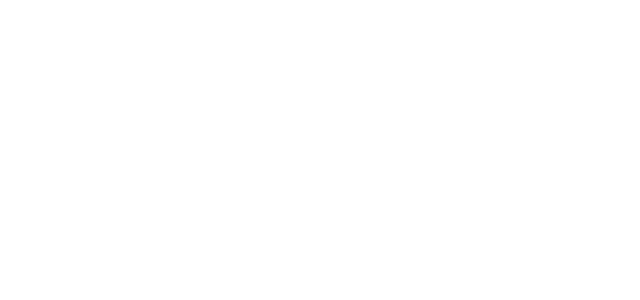
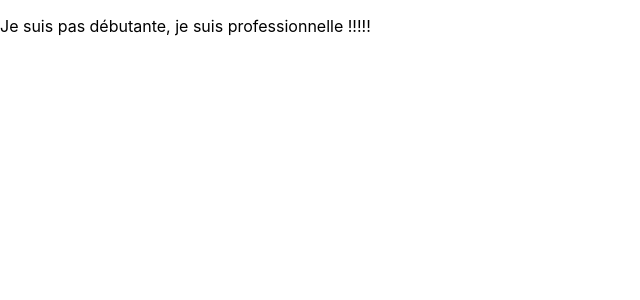
Before and after one commit to Rika-code/celebrities-exo, a React (Create React App) app: page /cocktails in a window 1280 px wide. Before the commit this address had no page. Shown: the top 300 px of the page, without its empty margins (0-640 px from the left). Built offline with nearby package versions, Linux system fonts and the light colour scheme; no server answers.

Commit message:
add fetch

```diff
--- a/src/App.js
+++ b/src/App.js
@@ -9,6 +9,7 @@
 import CopyrightPage from './page/CopyrightPage';
 import FormMessagePage from './page/FormMessagePage';
 import LikesPage from './page/LikesPage';
+import Cocktails from './page/Cocktails';
 
 function App() {
   return (
@@ -22,6 +23,7 @@
   <Route path ="/copyright" element ={<CopyrightPage/>}/>
   <Route path ="/message" element ={<FormMessagePage/>}/>
   <Route path = "/like"   element = {<LikesPage/>}/>
+  <Route path ="/cocktails" element = {<Cocktails/>}/>
 </Routes>
 </BrowserRouter>
   );
--- /dev/null
+++ b/src/page/Cocktails.jsx
@@ -0,0 +1,14 @@
+
+function Cocktails () {
+    fetch("https://www.thecocktaildb.com/api/json/v1/1/search.php?s=") // Je déclare fetch qui va prendre en compte le lien de l'API
+    .then((response) => {  // Avec Response, je donne un temps d'attente pour que le fetch collecte les données de l'API
+        return response.json();
+    })
+    .then((json) => {
+        console.log(json); // Et enfin, je l'affiche a l'aide de mon console.log
+    })
+    return (
+    <p>Je suis pas débutante, je suis professionnelle !!!!!</p>
+    )
+}
+export default Cocktails
--- a/src/page/LikesPage.jsx
+++ b/src/page/LikesPage.jsx
@@ -1,7 +1,7 @@
 import { useState } from "react";
 
 function LikesPage () {
-    const [likescount, setLikescount] = useState(0);
+    const [likescount, setLikescount] = useState(0)
     const [messageDisplay, setMessageDisplay] = useState(true)
 
     const clickHandle = () => {
```
